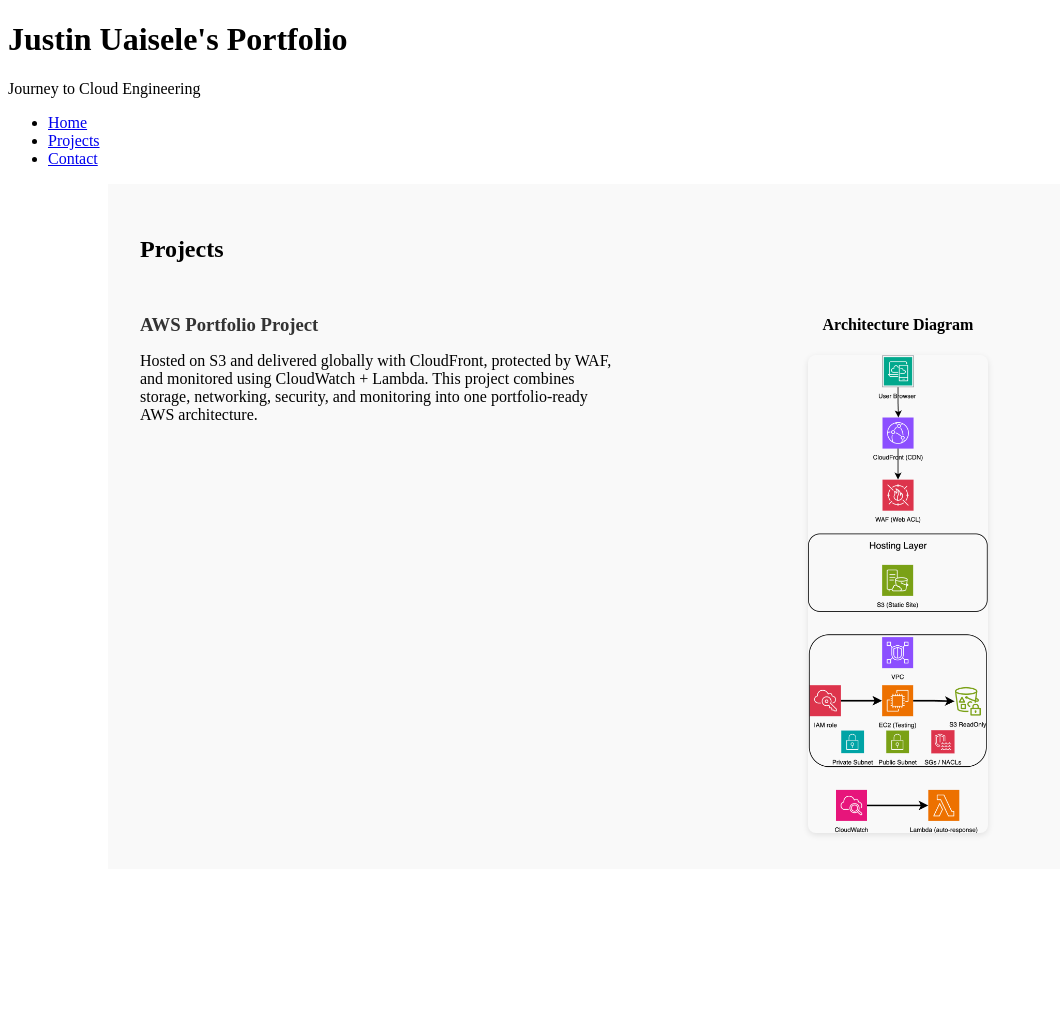
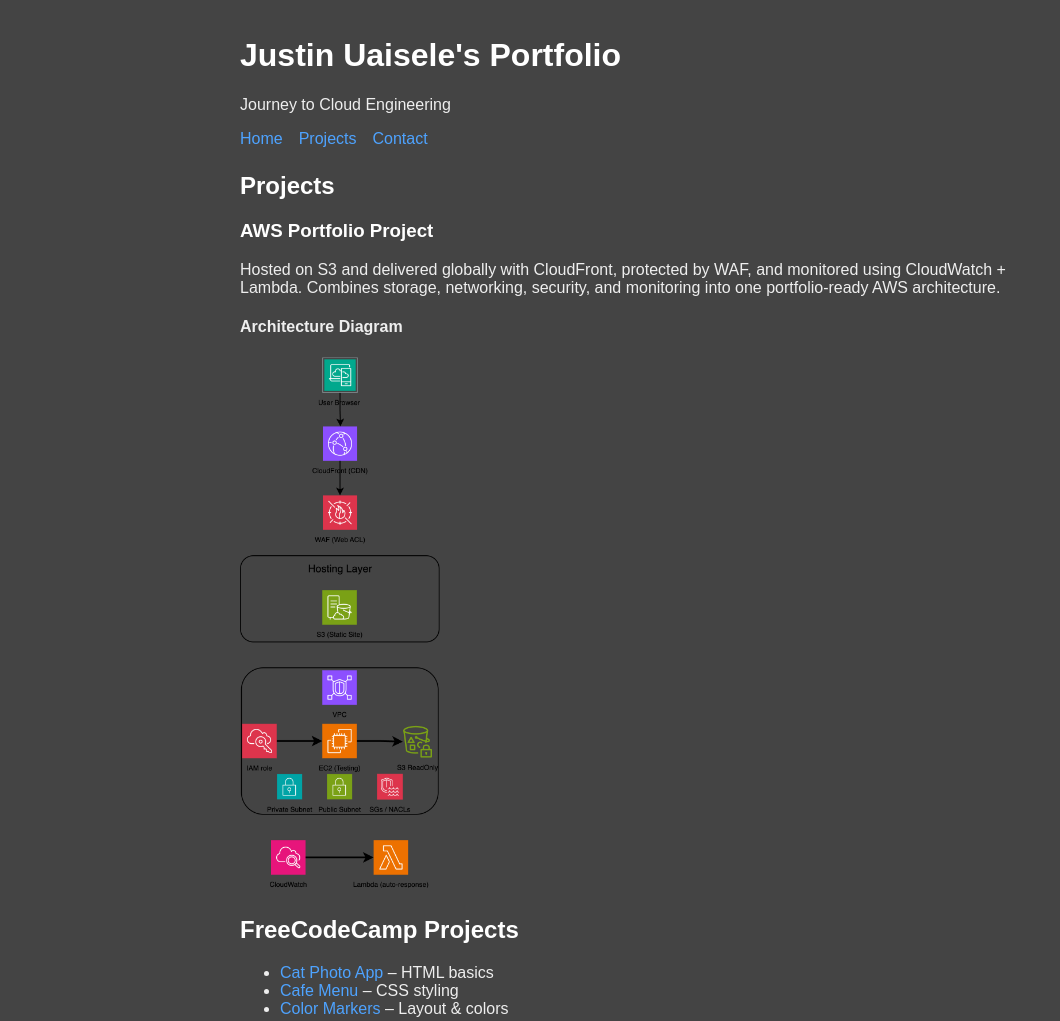
Before and after one commit to lolipop316/portfolio-aws-journey, a plain HTML site: page week01-aws-s3-cloudfront/code/projects.html in a window 1280 px wide. Shown: the whole page, without its empty margins (0-1060 px from the left). Before the commit the page ends 877 px from the top, so only its background shows below. Drawn offline with Linux system fonts and the light colour scheme.

Commit message:
Add portfolio website with FCC projects (Week 1)

```diff
--- /dev/null
+++ b/week01-aws-s3-cloudfront/code/FCC/FCC-coffee-menu.css
@@ -0,0 +1,96 @@
+body {
+  background-image: url(https://cdn.freecodecamp.org/curriculum/css-cafe/beans.jpg);
+  font-family: sans-serif;
+  padding: 20px;
+}
+
+h1 {
+  font-size: 40px;
+  margin-top: 0;
+  margin-bottom: 15px;
+}
+
+h2 {
+  font-size: 30px;
+}
+
+.established {
+  font-style: italic;
+}
+
+h1, h2, p {
+  text-align: center;
+}
+
+.menu {
+  width: 80%;
+  background-color: burlywood;
+  margin-left: auto;
+  margin-right: auto;
+  padding: 20px;
+  max-width: 500px;
+}
+
+img {
+  display: block;
+  margin-left: auto;
+  margin-right: auto;
+}
+
+hr {
+  height: 2px;
+  background-color: brown;
+  border-color: brown;
+}
+
+.bottom-line {
+  margin-top: 25px;
+}
+
+h1, h2 {
+  font-family: Impact, serif;
+}
+
+.item {
+  display: flex;
+  justify-content: space-between;
+  margin-top: 5px;
+  margin-bottom: 5px;
+  font-size: 18px;
+}
+
+.flavor, .dessert {
+  text-align: left;
+  width: 75%;
+}
+
+.price {
+  text-align: right;
+  width: 25%;
+}
+
+/* FOOTER */
+
+footer {
+  font-size: 14px;
+}
+
+.address {
+  margin-bottom: 5px;
+}
+
+a {
+  color: black;
+}
+
+a:visited {
+  color: black;
+}
+
+a:hover {
+  color: brown;
+}
+
+a:active {
+  color: brown;
+}
--- /dev/null
+++ b/week01-aws-s3-cloudfront/code/FCC/FCC-color-markers.css
@@ -0,0 +1,45 @@
+h1 {
+  text-align: center;
+}
+
+.container {
+  background-color: rgb(255, 255, 255);
+  padding: 10px 0;
+}
+
+.marker {
+  width: 200px;
+  height: 25px;
+  margin: 10px auto;
+}
+
+.cap {
+  width: 60px;
+  height: 25px;
+}
+
+.sleeve {
+  border-left: 10px double rgba(0, 0, 0, 0.75);
+  width: 110px;
+  height: 25px;
+  background-color: rgba(255, 255, 255, 0.5)
+}
+
+.cap, .sleeve {
+  display: inline-block;
+}
+
+.red {
+  box-shadow: 0 0 50px 0 (83, 14, 0.8);
+  background: linear-gradient(rgb(122, 74, 14), rgb(245, 62, 113), rgb(162, 27, 27));
+}
+
+.green {
+  box-shadow: 0px 0px 20px 0 #3B7E20CC;
+  background: linear-gradient(#55680D, #71F53E, #116C31);
+}
+
+.blue {
+  box-shadow: 0 0 20px 0 hsla(223, 59%, 31%, 0.8);
+  background: linear-gradient(hsl(183, 76%, 16%), hsl(223, 90%, 60%), hsl(240, 56%, 42%));
+}
--- a/week01-aws-s3-cloudfront/code/projects.html
+++ b/week01-aws-s3-cloudfront/code/projects.html
@@ -1,7 +1,7 @@
 <!DOCTYPE html>
 <html lang="en">
 <head>
-  <title>Portfolio Website</title>
+  <title>Projects - Portfolio Website</title>
   <meta charset="UTF-8">
   <meta name="viewport" content="width=device-width, initial-scale=1.0">
   <link href="styles.css" rel="stylesheet">
@@ -24,24 +24,34 @@
     <section class="projects">
       <h2>Projects</h2>
 
+      <!-- AWS Project -->
       <div class="project-card">
-  <!-- Summary on the left -->
         <div class="summary">
           <h3>AWS Portfolio Project</h3>
           <p>
-    Hosted on S3 and delivered globally with CloudFront, protected by WAF, and monitored using CloudWatch + Lambda.
-    This project combines storage, networking, security, and monitoring into one portfolio-ready AWS architecture.
+            Hosted on S3 and delivered globally with CloudFront, protected by WAF,
+            and monitored using CloudWatch + Lambda.
+            Combines storage, networking, security, and monitoring into one portfolio-ready AWS architecture.
           </p>
         </div>
-
-  <!-- Diagram on the right -->
         <div class="diagram">
           <h4>Architecture Diagram</h4>
-    <img src="diagram.png" alt="AWS Architecture Diagram" width="180">
+          <img src="diagram.png" alt="AWS Architecture Diagram" width="220">
         </div>
-</div>
+      </div> <!-- ✅ closes the AWS project-card -->
+    </section> <!-- ✅ closes the AWS section -->
 
+    <!-- FCC Projects (separate block, not inside AWS flexbox) -->
+ <section class="fcc-projects">
+  <h2>FreeCodeCamp Projects</h2>
+  <ul>
+    <li><a href="./FCC/FCC-cat-app.html">Cat Photo App</a> – HTML basics</li>
+    <li><a href="./FCC/FCC-coffee-menu.html">Cafe Menu</a> – CSS styling</li>
+    <li><a href="./FCC/FCC-color-markers.html">Color Markers</a> – Layout & colors</li>
+  </ul>
 </section>
+
+
   </main>
 </body>
 </html>
--- a/week01-aws-s3-cloudfront/code/styles.css
+++ b/week01-aws-s3-cloudfront/code/styles.css
@@ -1,74 +1,78 @@
-.projects {
-  padding: 2rem;
-  background: #f9f9f9;
+body {
+  background: #444;          /* dark background */
+  color: #eee;               /* light text */
+  font-family: Arial, sans-serif;
+  margin: 0;
+  padding: 0;
 }
 
-.projects {
-  max-width: 1000px;   /* keeps content from stretching too wide */
-  margin: 0 auto;      /* centers the section on the page */
-  padding: 2rem;       /* adds breathing room inside */
+main {
+  max-width: 800px;          /* center content */
+  margin: 0 auto;
+  padding: 1rem;
 }
 
+h1, h2, h3 {
+  color: #fff;               /* white headers */
+}
 
+nav ul {
+  list-style: none;
+  padding: 0;
+  margin: 1rem 0;
+  display: flex;
+  gap: 1rem;
+}
+
+nav a {
+  color: #4ea3ff;
+  text-decoration: none;
+}
+
+nav a:hover {
+  text-decoration: underline;
+}
+
+section {
+  margin: 1.5rem 0;
+}
+
+/* Projects */
 .project-card {
-  display: flex;
-  flex-wrap: wrap; /* Ensures responsiveness */
-  gap: 1.5rem;
-  align-items: center;
-  margin-top: 1.5rem;
+  margin-bottom: 1.5rem;
 }
 
 .diagram img {
-  max-width: 300px;
-  border-radius: 8px;
+  max-width: 200px;
 }
 
-.summary {
-  flex: 1;
-  min-width: 250px;
+/* Contact form */
+form {
+  margin-top: 1rem;
 }
 
-.summary h3 {
-  margin-bottom: .5rem;
-  color: #333;
-}
-.project-card {
-  display: flex;
-  justify-content: space-between; /* pushes summary left, diagram right */
-  align-items: flex-start;
-  flex-wrap: wrap; /* ensures stacking on mobile */
-  gap: 2rem;
-  margin-top: 2rem;
+label {
+  display: block;
+  margin: 0.5rem 0 0.2rem;
 }
 
-/* Summary text */
-.summary {
-  flex: 1;
-  min-width: 250px;
+input, textarea {
+  width: 100%;
+  padding: 0.5rem;
+  margin-bottom: 1rem;
 }
 
-/* Diagram */
-.diagram {
-  flex: 1;
-  min-width: 250px;
-  text-align: center; /* centers the diagram caption */
+/* Links */
+a {
+  color: #4ea3ff;            /* bright blue */
+  text-decoration: none;
 }
 
-.diagram img {
-  max-width: 100%;
-  height: auto;
-  border-radius: 8px;
-  box-shadow: 0 2px 6px rgba(0,0,0,0.1);
+a:visited {
+  color: #4ea3ff;            /* keep same color even after clicking */
 }
 
-/* Mobile responsiveness */
-@media (max-width: 768px) {
-  .project-card {
-    flex-direction: column; /* stack vertically */
-    text-align: center;     /* center text + diagram */
-  }
-
-  .summary {
-    margin-bottom: 1.5rem; /* space between text and diagram */
-  }
+a:hover {
+  color: #82c0ff;            /* lighter blue on hover */
+  text-decoration: underline;
 }
```
Also changed, not shown: week01-aws-s3-cloudfront/code/FCC/FCC-cat-app.html (added, +67 -0 lines), week01-aws-s3-cloudfront/code/FCC/FCC-coffee-menu.html (added, +70 -0 lines), week01-aws-s3-cloudfront/code/FCC/FCC-color-markers.html (added, +25 -0 lines), week01-aws-s3-cloudfront/code/contact.html (added, +41 -0 lines), week01-aws-s3-cloudfront/code/index.html (+18 -8 lines), week01-aws-s3-cloudfront/code/scripts.js (deleted). Lines whose indentation alone changed are shown as unchanged.
